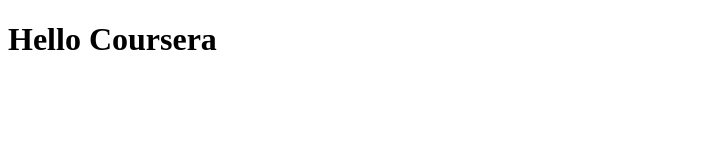
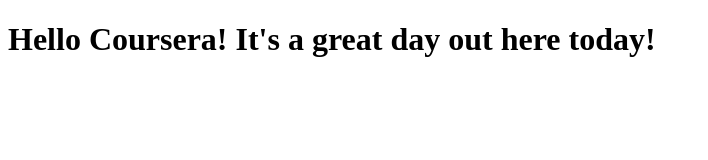
Before and after one commit to lorelayu/coursera-test, a plain HTML site: page site/Index.html in a window 1280 px wide. Shown: the whole page, without its empty margins (0-708 px from the left). Drawn offline with Linux system fonts and the light colour scheme.

Commit message:
Small addition to our page content

```diff
--- a/site/Index.html
+++ b/site/Index.html
@@ -5,6 +5,6 @@
     <title>Hello Coursera</title>
   </head>
   <body>
-  <h1>Hello Coursera</h1>
+  <h1>Hello Coursera! It's a great day out here today!</h1>
   </body>
 </html>
```
